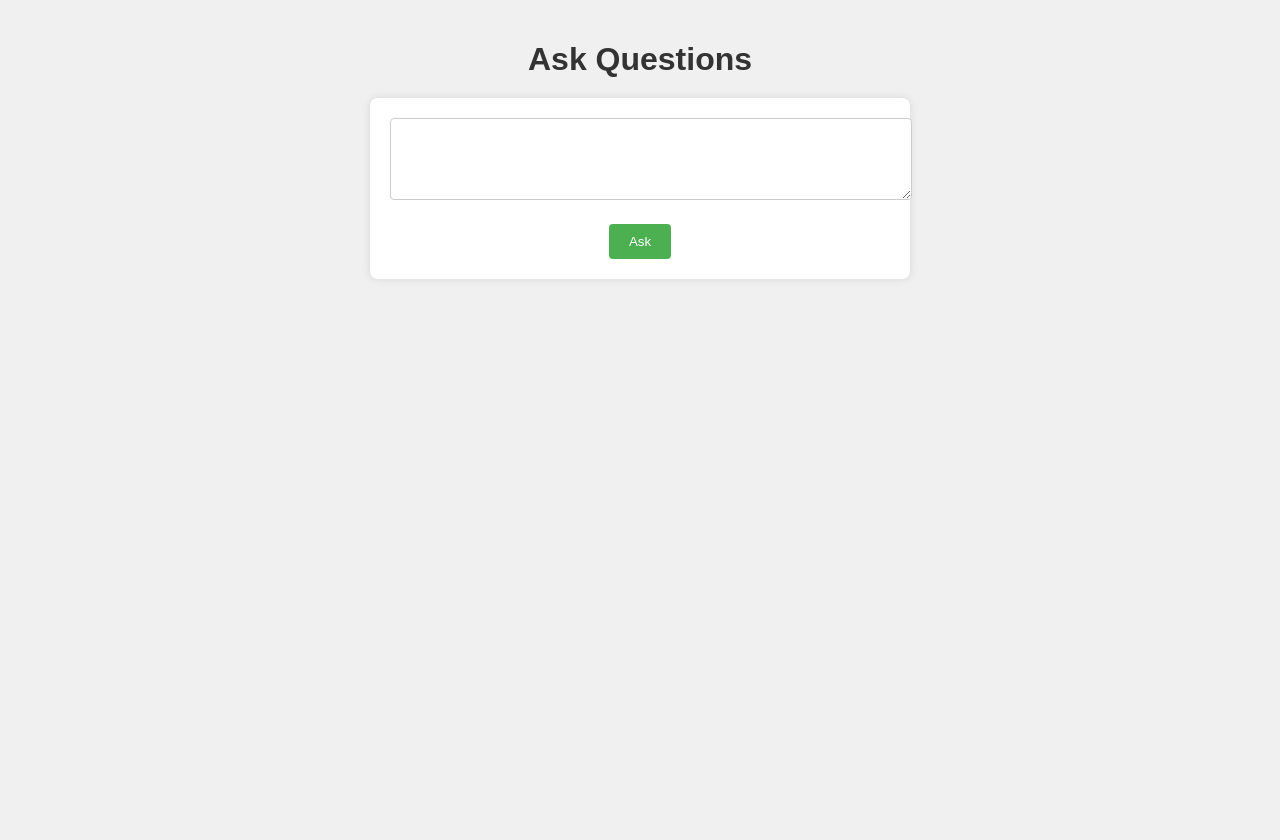
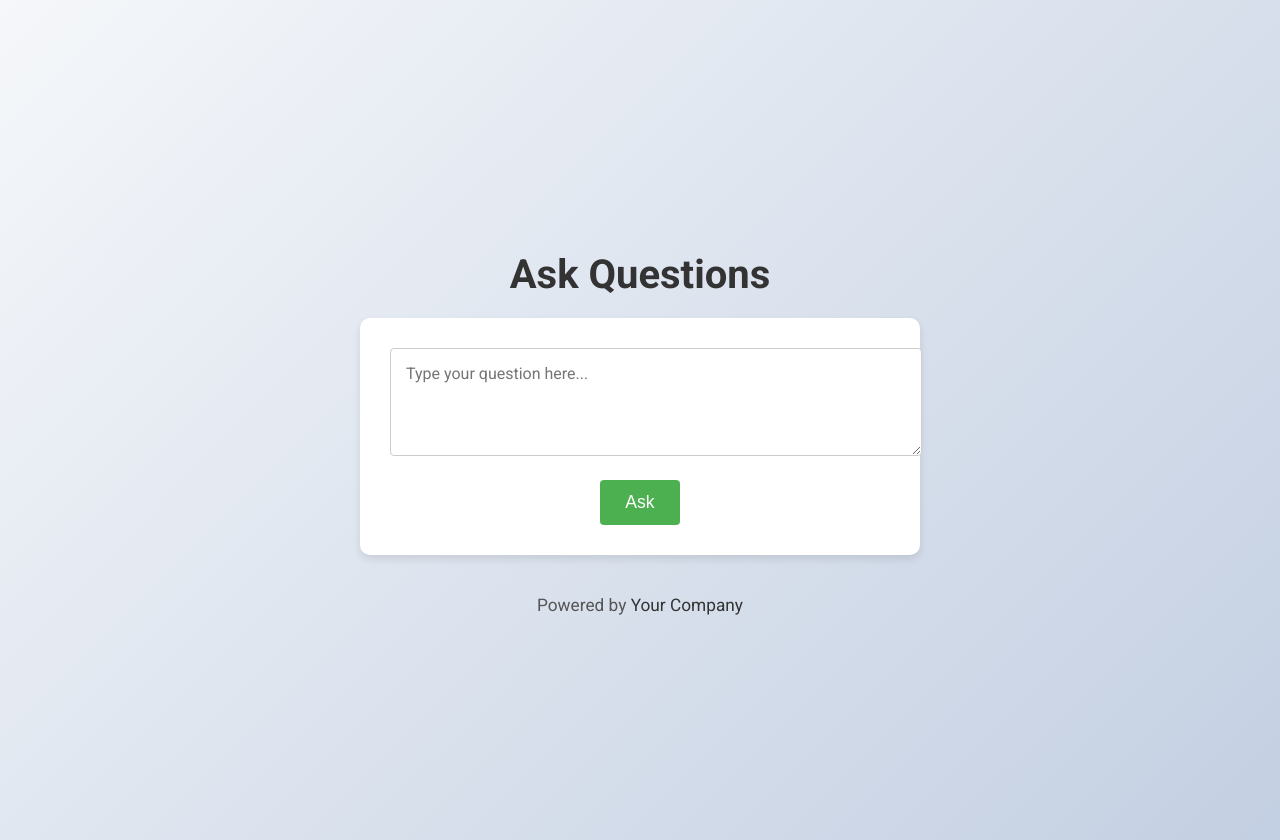
Before and after one commit to hack12rb/PDF-answering-AI, a Flask app: page /questions in a window 1280 px wide. Before the commit the page ends 279 px from the top, so only its background shows below. Run offline with Flask 3, Linux system fonts and the light colour scheme.

Commit message:
Update questions.html

```diff
--- a/templates/questions.html
+++ b/templates/questions.html
@@ -4,72 +4,106 @@
  <head>
      <meta charset="UTF-8">
      <title>Ask Questions</title>
+     <link href="https://fonts.googleapis.com/css2?family=Roboto:wght@400;700&display=swap" rel="stylesheet">
      <style>
          body {
-            font-family: Arial, sans-serif;
-            background-color: #f0f0f0;
+             font-family: 'Roboto', sans-serif;
+             background: linear-gradient(135deg, #f5f7fa, #c3cfe2);
              display: flex;
              flex-direction: column;
              align-items: center;
+             justify-content: center;
              padding: 20px;
              margin: 0;
+             min-height: 100vh;
          }
          h1 {
              color: #333;
              margin-bottom: 20px;
+             font-size: 2.5em;
+             text-align: center;
          }
          form {
              background: white;
-            padding: 20px;
-            border-radius: 8px;
-            box-shadow: 0 0 10px rgba(0, 0, 0, 0.1);
+             padding: 30px;
+             border-radius: 10px;
+             box-shadow: 0 4px 8px rgba(0, 0, 0, 0.1);
              width: 100%;
              max-width: 500px;
              text-align: center;
          }
          textarea {
              width: 100%;
-            padding: 10px;
+             padding: 15px;
              border: 1px solid #ccc;
              border-radius: 4px;
              margin-bottom: 20px;
              resize: vertical;
+             font-size: 1em;
+             font-family: 'Roboto', sans-serif;
          }
          input[type="submit"] {
              background-color: #4CAF50;
              color: white;
-            padding: 10px 20px;
+             padding: 12px 25px;
              border: none;
              border-radius: 4px;
              cursor: pointer;
              transition: background-color 0.3s;
+             font-size: 1.1em;
          }
          input[type="submit"]:hover {
              background-color: #45a049;
          }
+         .response-container {
+             background: white;
+             padding: 20px;
+             border-radius: 10px;
+             box-shadow: 0 4px 8px rgba(0, 0, 0, 0.1);
+             width: 100%;
+             max-width: 500px;
+             margin-top: 20px;
+         }
          h2 {
-            margin-top: 20px;
+             margin-top: 0;
              color: #333;
+             font-size: 1.5em;
          }
          p {
-            background: white;
-            padding: 15px;
-            border-radius: 8px;
-            box-shadow: 0 0 10px rgba(0, 0, 0, 0.1);
-            width: 100%;
-            max-width: 500px;
+             font-size: 1.2em;
+             color: #555;
+             margin: 0;
+         }
+         footer {
+             margin-top: 40px;
+             text-align: center;
+             color: #777;
+             font-size: 0.9em;
+         }
+         footer a {
+             color: #333;
+             text-decoration: none;
+             transition: color 0.3s;
+         }
+         footer a:hover {
+             color: #4CAF50;
          }
      </style>
  </head>
  <body>
      <h1>Ask Questions</h1>
      <form action="/answer" method="post">
-        <textarea name="question" rows="4" cols="50"></textarea>
+         <textarea name="question" rows="4" placeholder="Type your question here..."></textarea>
          <input type="submit" value="Ask">
      </form>
-    {% if answer %}
+     <!-- {% if answer %}
+         <div class="response-container">
              <h2>Answer:</h2>
              <p>{{ answer }}</p>
-    {% endif %}
+         </div>
+     {% endif %} -->
+     <footer>
+         <p>Powered by <a href="#">Your Company</a></p>
+     </footer>
  </body>
  </html>
```
Lines whose indentation alone changed are shown as unchanged.
